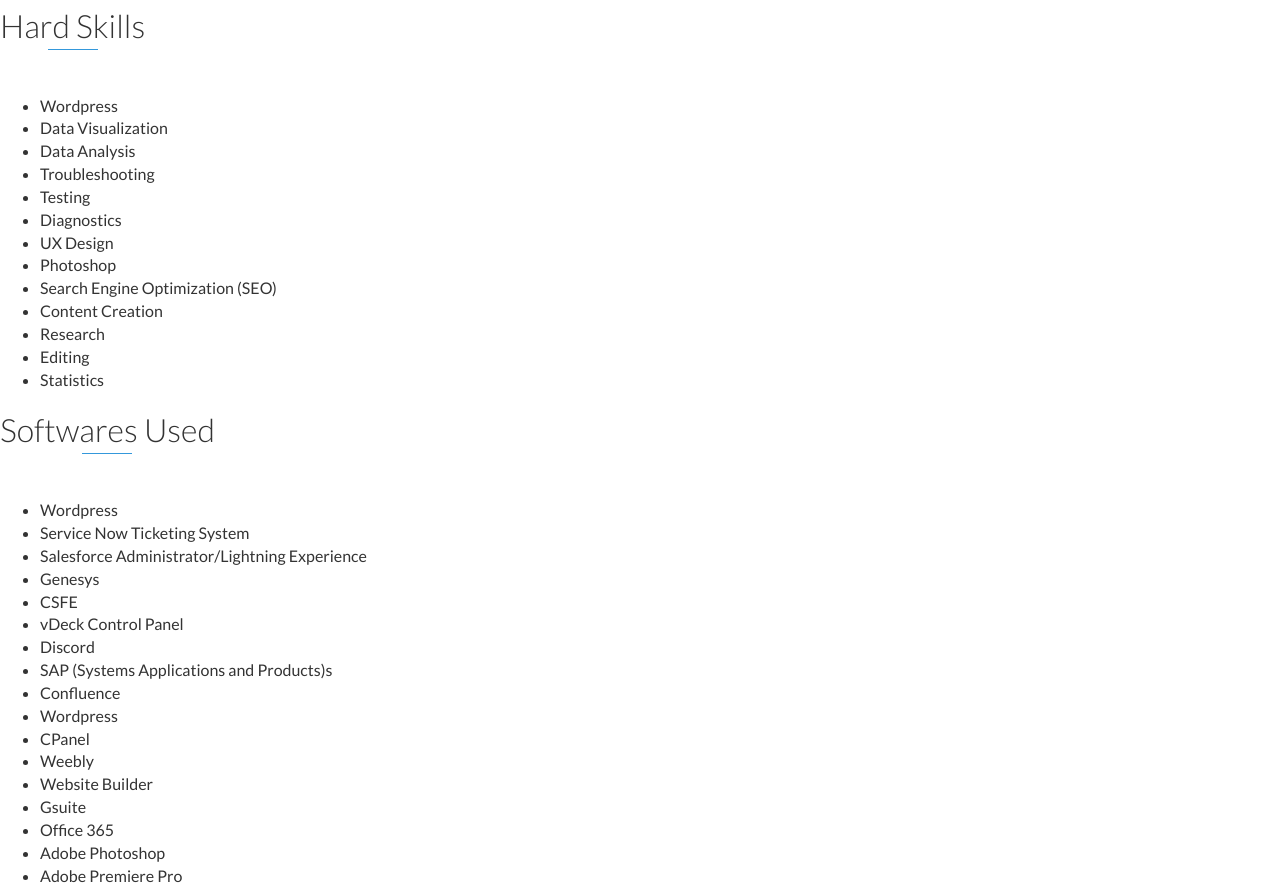
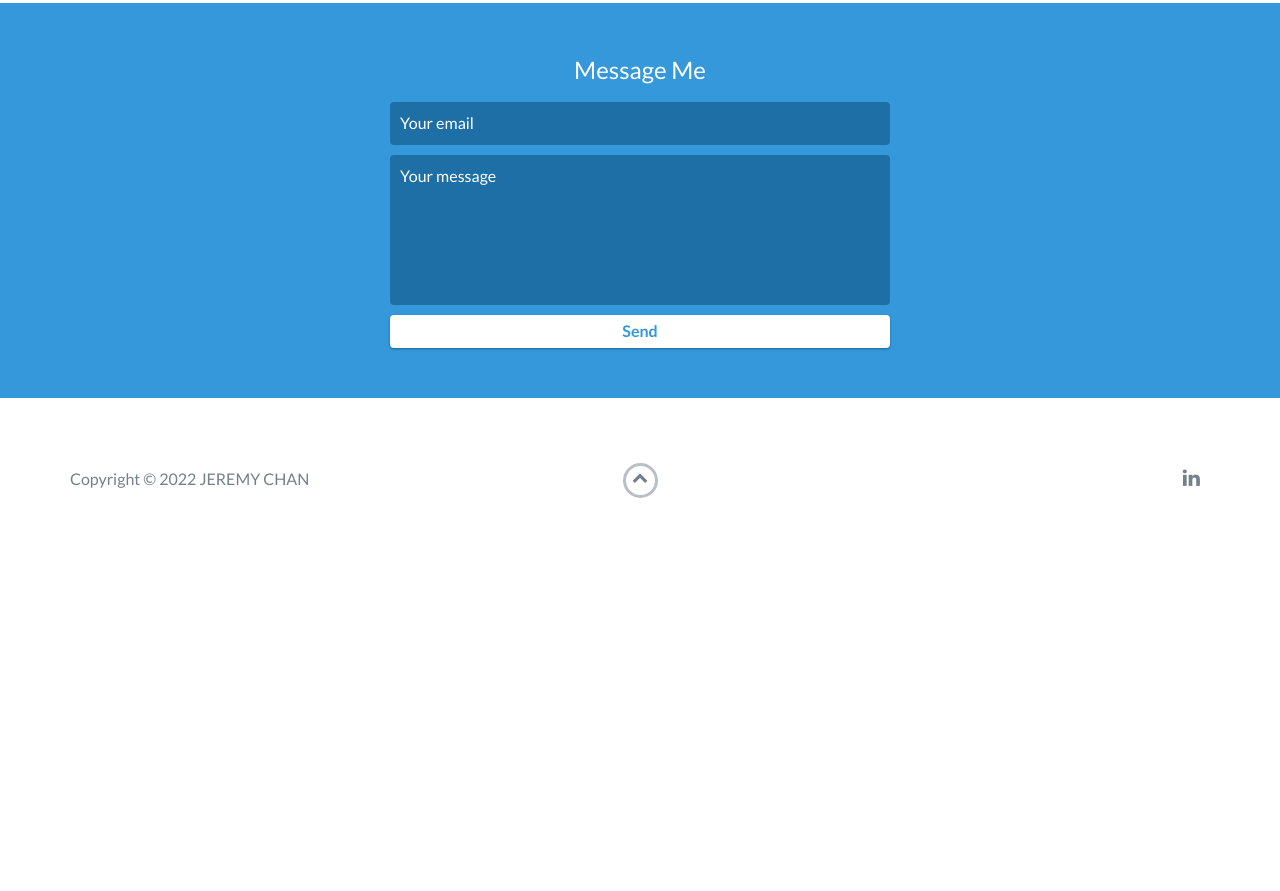
Before and after one commit to bluemegachan/JeChan, a website: page index.html in a window 1280 px wide. Shown: the part 4075-4966 px from the top of the page. After the commit the page ends 4626 px from the top, so only its background shows below. Drawn offline with nearby package versions, Linux system fonts and the light colour scheme.

Commit message:
Update index.html

```diff
--- a/index.html
+++ b/index.html
@@ -220,43 +220,7 @@
 		<li>Trainable</li>
         </ul>
 
-        <h2 class="heading">Hard Skills</h2>
-        <ul>
-            <li>Wordpress</li>
-		<li>Data Visualization</li>
-		<li>Data Analysis</li>
-		<li>Troubleshooting</li>
-		<li>Testing</li>
-		<li>Diagnostics</li>
-		<li>UX Design</li>
-		<li>Photoshop</li>
-		<li>Search Engine Optimization (SEO)</li>
-		<li>Content Creation</li>
-		<li>Research</li>
-		<li>Editing</li>
-		<li>Statistics</li>
-        </ul>
 
-        <h2 class="heading">Softwares Used</h2>
-        <ul>
-            <li>Wordpress</li>
-		<li>Service Now Ticketing System</li>
-		<li>Salesforce Administrator/Lightning Experience</li>
-		<li>Genesys</li>
-		<li>CSFE</li>
-		<li>vDeck Control Panel</li>
-		<li>Discord</li>
-		<li>SAP (Systems Applications and Products)s</li>
-		<li>Confluence</li>
-		<li>Wordpress</li>
-		<li>CPanel</li>
-		<li>Weebly</li>
-		<li>Website Builder</li>
-		<li>Gsuite</li>
-		<li>Office 365</li>
-		<li>Adobe Photoshop</li>
-		<li>Adobe Premiere Pro</li>
-        </ul>
     </div>
     <!-- End #skills -->
 
```
